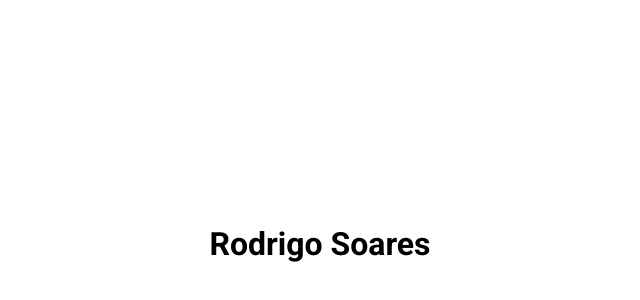
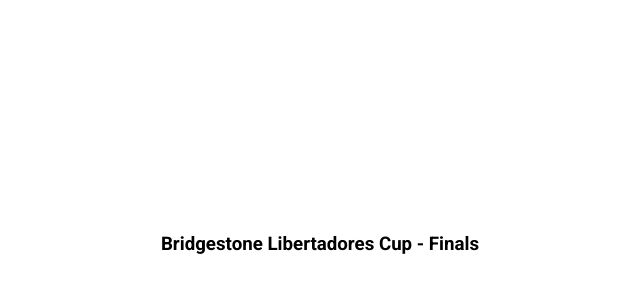
Before and after one commit to roddsv-zz/la-gloria-eterna, a plain HTML site: page index.html in a window 1280 px wide. Shown: the part 156-456 px from the top of the page, without its empty margins (320-960 px from the left). Drawn offline with Linux system fonts and the light colour scheme.

Commit message:
Adding champions' images

```diff
--- a/index.html
+++ b/index.html
@@ -6,10 +6,14 @@
     <meta name="viewport" content="width=device-width, initial-scale=1.0">
 
     <link rel="stylesheet" href="styles.css">
-    <title>My Project</title>
+    <title>La Glória Eterna</title>
 </head>
 <body>
-    <h1>Rodrigo Soares</h1>
+    <div class="container">
+        <div class="panel active" style="background-image: url('');">
+            <h3>Bridgestone Libertadores Cup - Finals</h3>
+        </div>
+    </div>
 
     <script src="script.js"></script>
 </body>
```
Also changed, not shown: src/img/libertadores_2011.jpg (added), src/img/libertadores_2012.jpeg (added), src/img/libertadores_2013.jpg (added), src/img/libertadores_2014.jpg (added), src/img/libertadores_2015.jpg (added), src/img/libertadores_2017.jpg (added), src/img/libertadores_2018.jpeg (added), src/img/libertadores_2019.jpg (added), src/img/libertadores_2020.jpeg (added).
